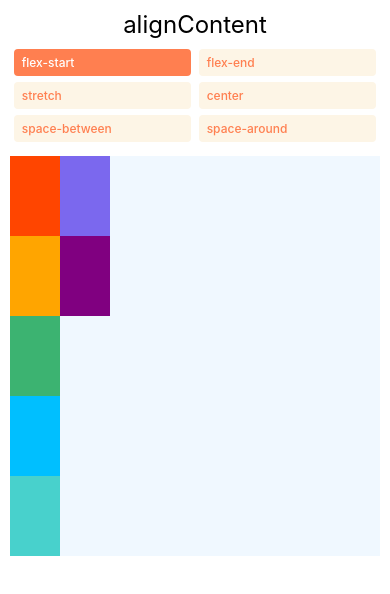
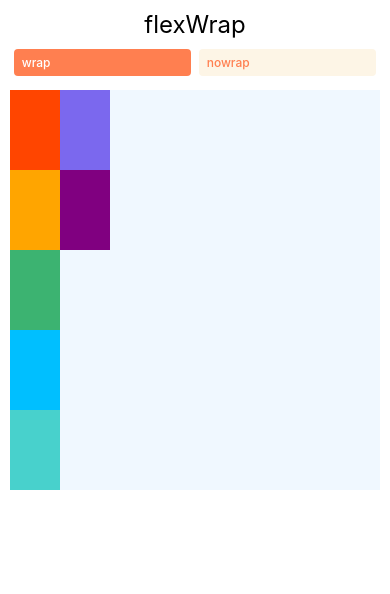
Before and after one commit to CzarinaStudio/appdev2, a React Native app in the folder react-native-flexbox/: screen / in a window 390 px wide. Shown: the top 594 px of the page. Built offline with nearby package versions, Linux system fonts and the light colour scheme.

Commit message:
Done with flex wrap section

```diff
--- a/react-native-flexbox/components/style.js
+++ b/react-native-flexbox/components/style.js
@@ -1,22 +1,15 @@
 import {useState} from 'react';
 import {View, TouchableOpacity, Text, StyleSheet} from 'react-native';
 
-const AlignContentLayout = () => {
-  const [alignContent, setAlignContent] = useState('flex-start');
+const FlexWrapLayout = () => {
+  const [flexWrap, setFlexWrap] = useState('wrap');
 
   return (
     <PreviewLayout
-      label="alignContent"
-      selectedValue={alignContent}
-      values={[
-        'flex-start',
-        'flex-end',
-        'stretch',
-        'center',
-        'space-between',
-        'space-around',
-      ]}
-      setSelectedValue={setAlignContent}>
+      label="flexWrap"
+      selectedValue={flexWrap}
+      values={['wrap', 'nowrap']}
+      setSelectedValue={setFlexWrap}>
       <View style={[styles.box, {backgroundColor: 'orangered'}]} />
       <View style={[styles.box, {backgroundColor: 'orange'}]} />
       <View style={[styles.box, {backgroundColor: 'mediumseagreen'}]} />
@@ -60,7 +53,6 @@ const PreviewLayout = ({
 const styles = StyleSheet.create({
   container: {
     flex: 1,
-    flexWrap: 'wrap',
     marginTop: 8,
     backgroundColor: 'aliceblue',
     maxHeight: 400,
@@ -78,7 +70,6 @@ const styles = StyleSheet.create({
     paddingVertical: 6,
     borderRadius: 4,
     backgroundColor: 'oldlace',
-    alignSelf: 'flex-start',
     marginHorizontal: '1%',
     marginBottom: 6,
     minWidth: '48%',
@@ -103,4 +94,4 @@ const styles = StyleSheet.create({
   },
 });
 
-export default AlignContentLayout;
+export default FlexWrapLayout;
--- a/react-native-flexbox/index.js
+++ b/react-native-flexbox/index.js
@@ -1,10 +1,10 @@
 import { registerRootComponent } from 'expo';
 
 import App from './App';
-import AlignContentLayout from './components/style.js';
+import FlexWrapLayout from './components/style.js';
 
 
 // registerRootComponent calls AppRegistry.registerComponent('main', () => App);
 // It also ensures that whether you load the app in Expo Go or in a native build,
 // the environment is set up appropriately
-registerRootComponent(AlignContentLayout);
+registerRootComponent(FlexWrapLayout);
```
